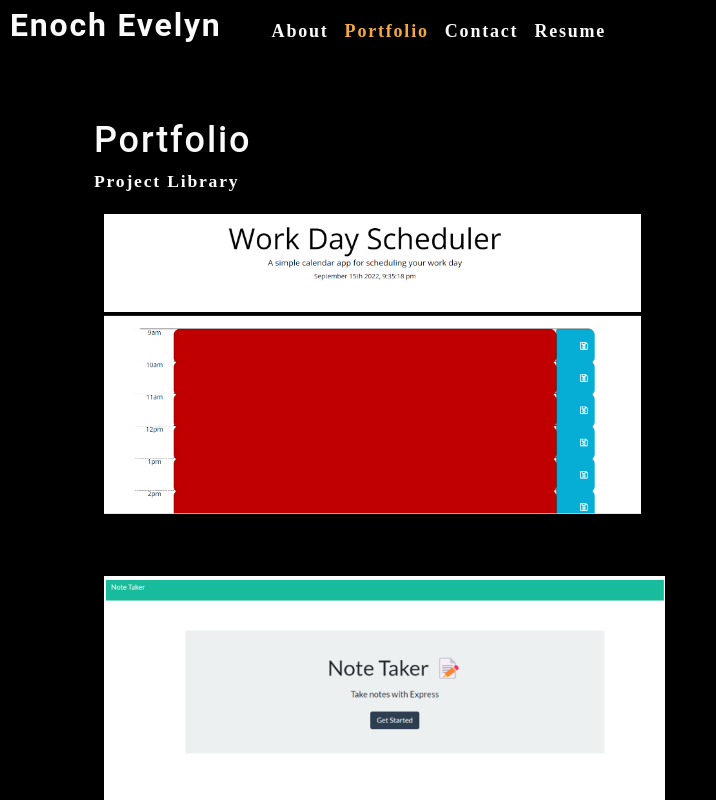
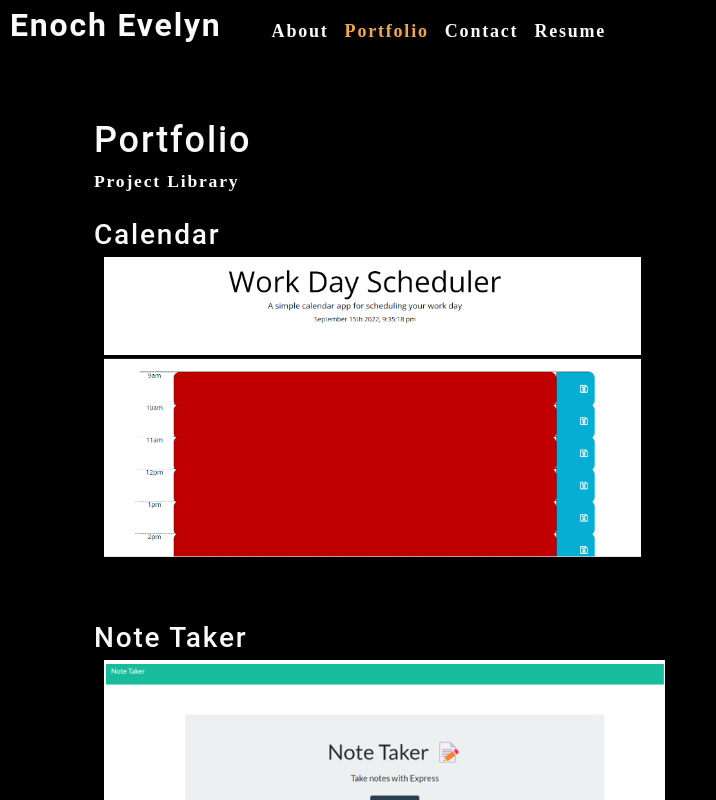
Before and after one commit to Knock410/React-Portfolio, a React (Create React App) app: page / in a window 1280 px wide. Both pictures are taken after a click on the item "Portfolio". Shown: the top 800 px of the page, without its empty margins (0-716 px from the left). Built offline with nearby package versions, Linux system fonts and the light colour scheme; the HTML template or start-up script is replaced by a standard one.

Commit message:
titles added

```diff
--- a/src/components/PhotoProjectDisplay/index.js
+++ b/src/components/PhotoProjectDisplay/index.js
@@ -6,6 +6,7 @@ const PhotoProjectDisplay = ({ category }) => {
   const [photos] = useState([
     {
       name: "Calendar",
+      // title: "Calendar",
       category: "portfolio",
       description:
        "Lorem ipsum dolor sit amet, consectetur adipiscing elit. Nunc ultricie",
@@ -13,6 +14,7 @@ const PhotoProjectDisplay = ({ category }) => {
       },
     {
       name: "Note Taker",
+      // title: "Note Taker",
       category: "portfolio",
       description:
         "Lorem ipsum dolor sit amet, consectetur adipiscing elit. Nunc ultricie",
@@ -54,6 +56,8 @@ const PhotoProjectDisplay = ({ category }) => {
     <div>
       <div className="flex-row">
         {currentPhotos.map((image, i) => (
+          <div>
+            <h3>{image.name}</h3>
           <a href={image.link} target="_blank" rel="noreferrer">
             <img
               src={require(`../../assets/portfolio-pics/${image.category}/${i}.jpg`)}
@@ -62,6 +66,8 @@ const PhotoProjectDisplay = ({ category }) => {
               key={image.name}
             />
           </a>
+          </div>
+
         ))}
       </div>
     </div>
```
